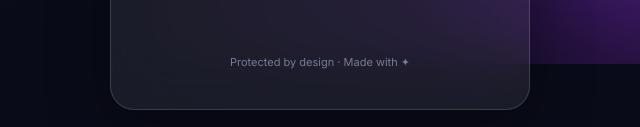
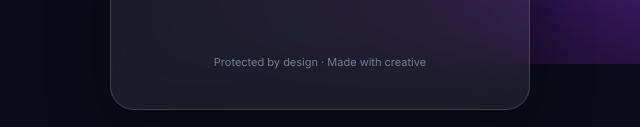
Before and after one commit to lazaruseyy-max/My-portfolio, a plain HTML site: page projects/glass-login/index.html in a window 1280 px wide. Shown: the part 736-863 px from the top of the page, 320-960 px from the left. Drawn offline with Linux system fonts and the light colour scheme.

Commit message:
index.html

```diff
--- a/projects/glass-login/index.html
+++ b/projects/glass-login/index.html
@@ -86,7 +86,7 @@
             <p class="message" id="message"></p>
 
             <div class="footer">
-                Protected by design · Made with ✦
+                Protected by design · Made with creative
             </div>
 
         </div>
```
